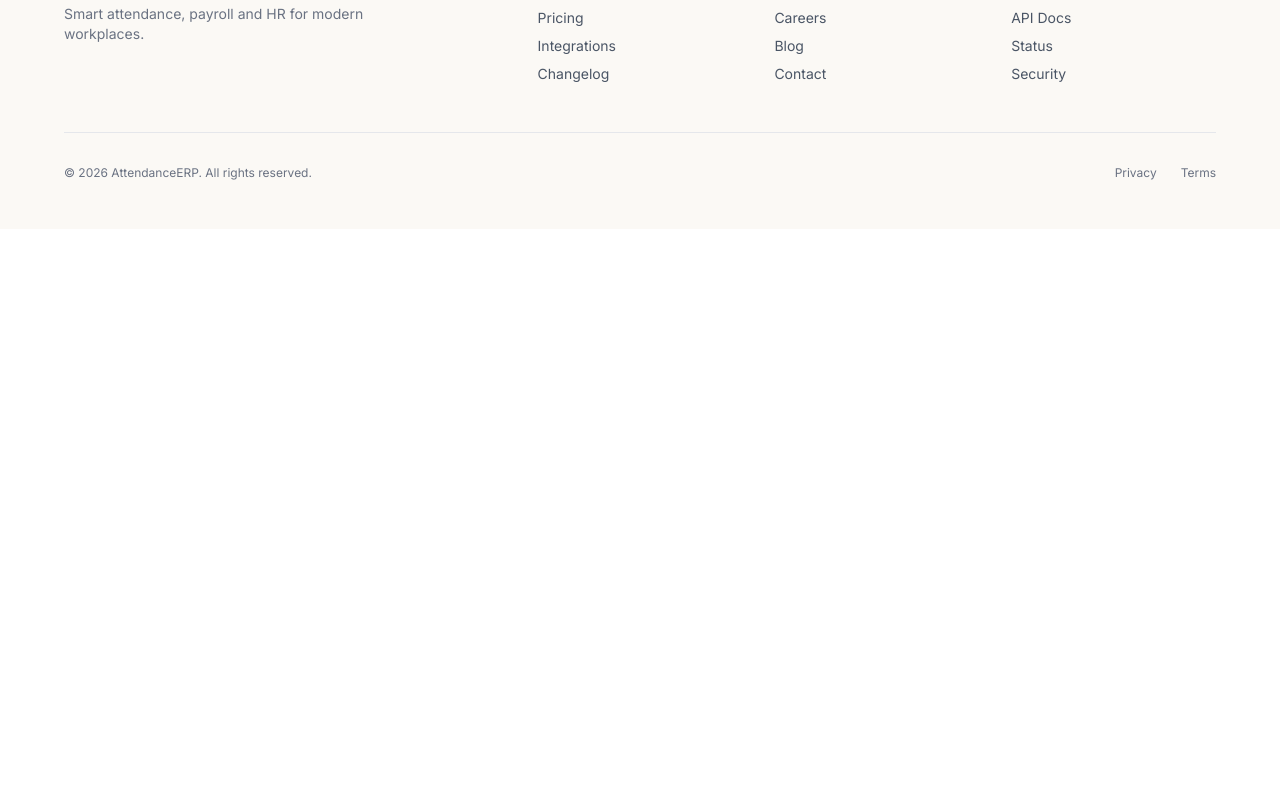
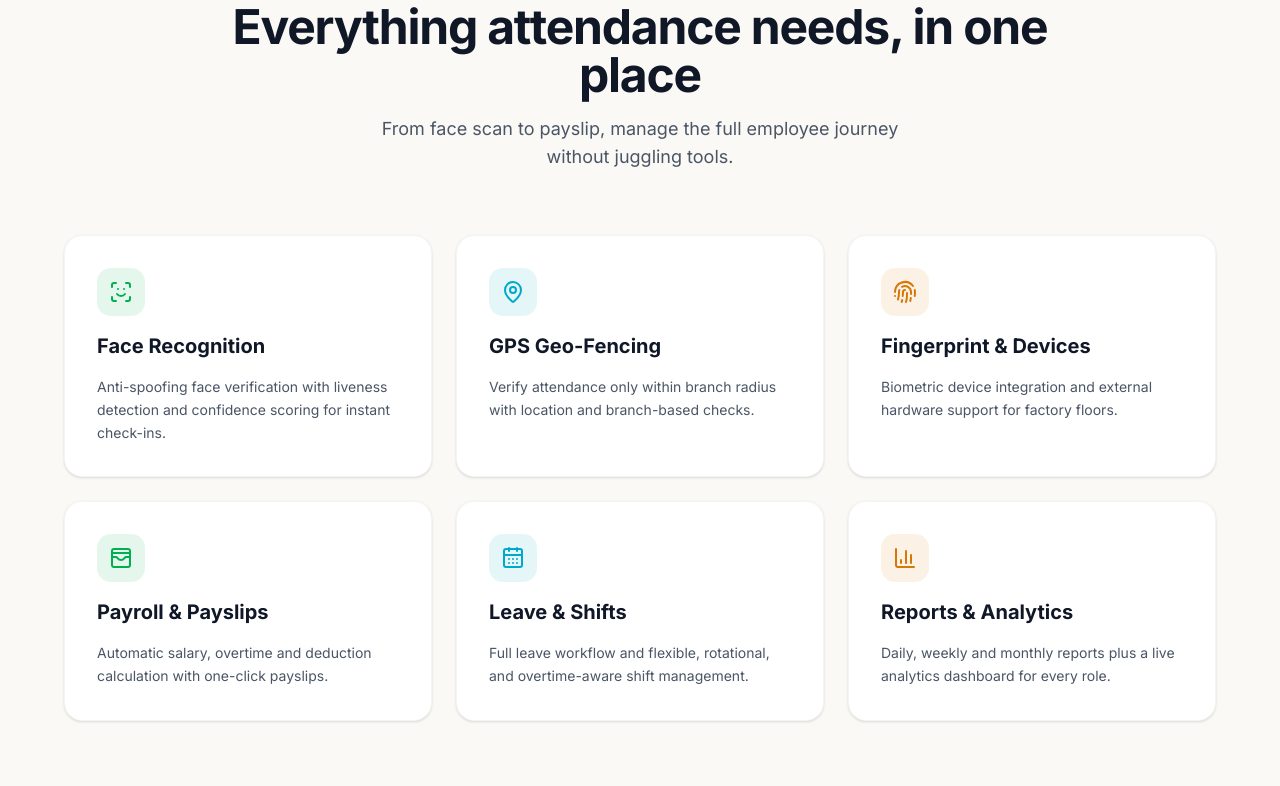
Before and after one commit to mdantormia1779-dev/smartattendence, a Next.js app: page / in a window 1280 px wide. Shown: the part 894-1680 px from the top of the page. Before the commit the page ends 1123 px from the top, so only its background shows below. Built offline with nearby package versions, Linux system fonts and the light colour scheme.

Commit message:
feature section added

```diff
--- /dev/null
+++ b/src/app/Components/Home/FeaturesSection.jsx
@@ -0,0 +1,93 @@
+import React from 'react';
+import { ScanFace, MapPin, Fingerprint, WalletCards, CalendarDays, BarChart3 } from 'lucide-react';
+
+const featuresData = [
+    {
+        icon: <ScanFace className="w-6 h-6 text-[#00B050]" />,
+        iconBg: "bg-[#00B050]/10",
+        title: "Face Recognition",
+        description: "Anti-spoofing face verification with liveness detection and confidence scoring for instant check-ins."
+    },
+    {
+        icon: <MapPin className="w-6 h-6 text-[#00A8CC]" />,
+        iconBg: "bg-[#00A8CC]/10",
+        title: "GPS Geo-Fencing",
+        description: "Verify attendance only within branch radius with location and branch-based checks."
+    },
+    {
+        icon: <Fingerprint className="w-6 h-6 text-[#D97706]" />,
+        iconBg: "bg-[#D97706]/10",
+        title: "Fingerprint & Devices",
+        description: "Biometric device integration and external hardware support for factory floors."
+    },
+    {
+        icon: <WalletCards className="w-6 h-6 text-[#00B050]" />,
+        iconBg: "bg-[#00B050]/10",
+        title: "Payroll & Payslips",
+        description: "Automatic salary, overtime and deduction calculation with one-click payslips."
+    },
+    {
+        icon: <CalendarDays className="w-6 h-6 text-[#00A8CC]" />,
+        iconBg: "bg-[#00A8CC]/10",
+        title: "Leave & Shifts",
+        description: "Full leave workflow and flexible, rotational, and overtime-aware shift management."
+    },
+    {
+        icon: <BarChart3 className="w-6 h-6 text-[#D97706]" />,
+        iconBg: "bg-[#D97706]/10",
+        title: "Reports & Analytics",
+        description: "Daily, weekly and monthly reports plus a live analytics dashboard for every role."
+    }
+];
+
+const FeaturesSection = () => {
+    return (
+        <section className="w-full bg-[#FBF9F5] py-20 px-6 md:px-12">
+            <div className="max-w-6xl mx-auto text-center space-y-4 mb-16">
+                {/* Small Top Tag */}
+                <span className="text-xs font-semibold uppercase tracking-wider text-[#00B050]">
+                    Features
+                </span>
+
+                {/* Main Heading */}
+                <h2 className="text-3xl md:text-5xl font-bold tracking-tight text-gray-900">
+                    Everything attendance needs, in one <br className="hidden sm:inline" /> place
+                </h2>
+
+                {/* Subtitle */}
+                <p className="text-base md:text-lg text-gray-600 max-w-xl mx-auto">
+                    From face scan to payslip, manage the full employee journey without juggling tools.
+                </p>
+            </div>
+
+            {/* Cards Grid (3 columns on desktop, 1 on mobile) */}
+            <div className="max-w-6xl mx-auto grid grid-cols-1 md:grid-cols-3 gap-6">
+                {featuresData.map((feature, index) => (
+                    <div
+                        key={index}
+                        className="bg-white p-8 rounded-2xl border border-gray-100 shadow-sm hover:shadow-md transition-shadow flex flex-col justify-between"
+                    >
+                        <div className="space-y-4">
+                            {/* Icon Box */}
+                            <div className={`w-12 h-12 rounded-xl ${feature.iconBg} flex items-center justify-center`}>
+                                {feature.icon}
+                            </div>
+
+                            {/* Card Title */}
+                            <h3 className="text-xl font-bold text-gray-900">
+                                {feature.title}
+                            </h3>
+
+                            {/* Card Description */}
+                            <p className="text-sm text-gray-600 leading-relaxed">
+                                {feature.description}
+                            </p>
+                        </div>
+                    </div>
+                ))}
+            </div>
+        </section>
+    );
+};
+
+export default FeaturesSection;
--- a/src/app/page.tsx
+++ b/src/app/page.tsx
@@ -1,10 +1,12 @@
 
 import HeroSection from './Components/Home/HeroSection';
+import FeaturesSection from './Components/Home/FeaturesSection';
 
 export default function Home() {
   return (
     <div>
       <HeroSection />
+      <FeaturesSection />
     </div>
   );
 }
```
